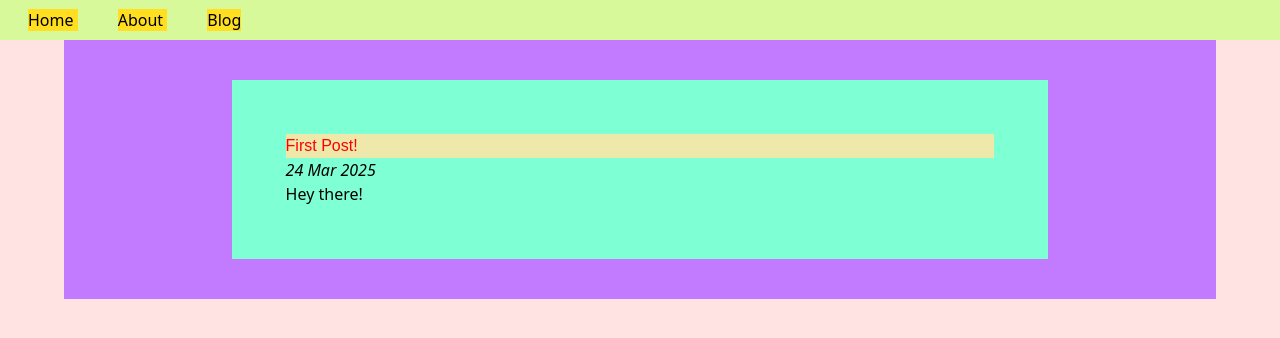
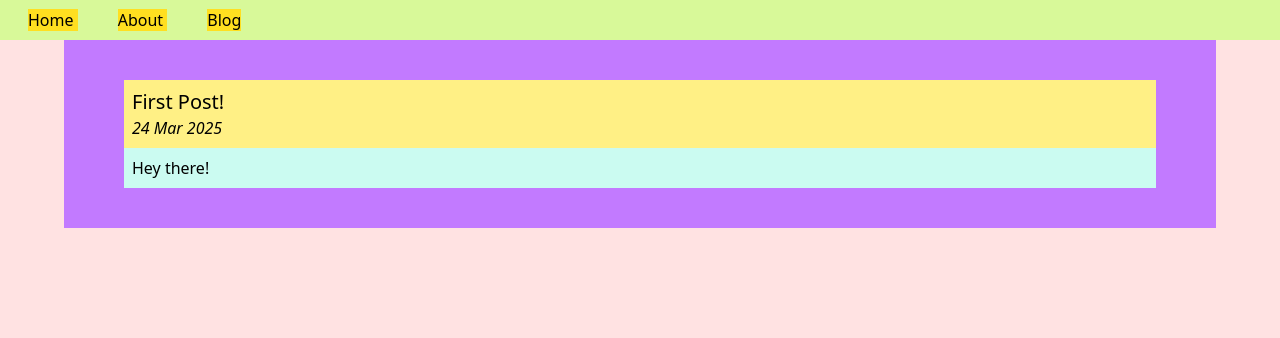
Before and after one commit to psi241/psi241.github.io, a Jekyll site: the page built from src/blog.html, in a window 1280 px wide. Shown: the top 338 px of the page. Built offline with Jekyll 4.4.1, drawn with Linux system fonts in a browser that asks for light colours.

Commit message:
Modify story page

```diff
--- a/_includes/story.html
+++ b/_includes/story.html
@@ -1,7 +1,11 @@
-<div class="story-container">
-  <h2 class="story-title">{{ include.title }}</h2>
+<div class="bg-teal-100 ml-5 mr-5 min-w-3xs p-1/20">
+  <div  class="bg-yellow-200 p-2">
+    <h2 class="text-xl">{{ include.title }}</h2>
   <p><i>{{ include.date | date_to_string}}</i></p>
-  <div>
+  </div>
+
+  <div class="p-2">
+
     {{ include.content | markdownify }}
   </div>
 </div>
```
